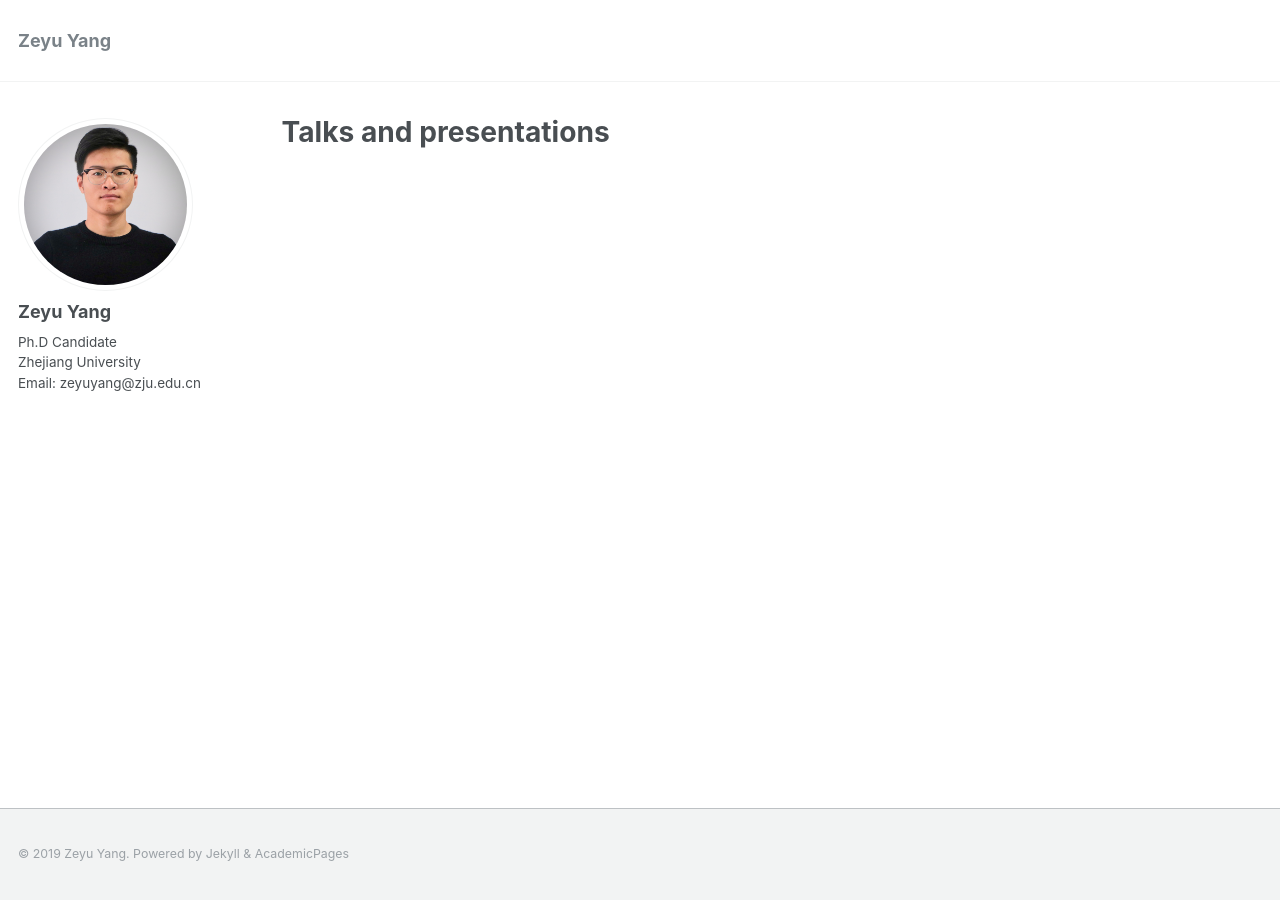
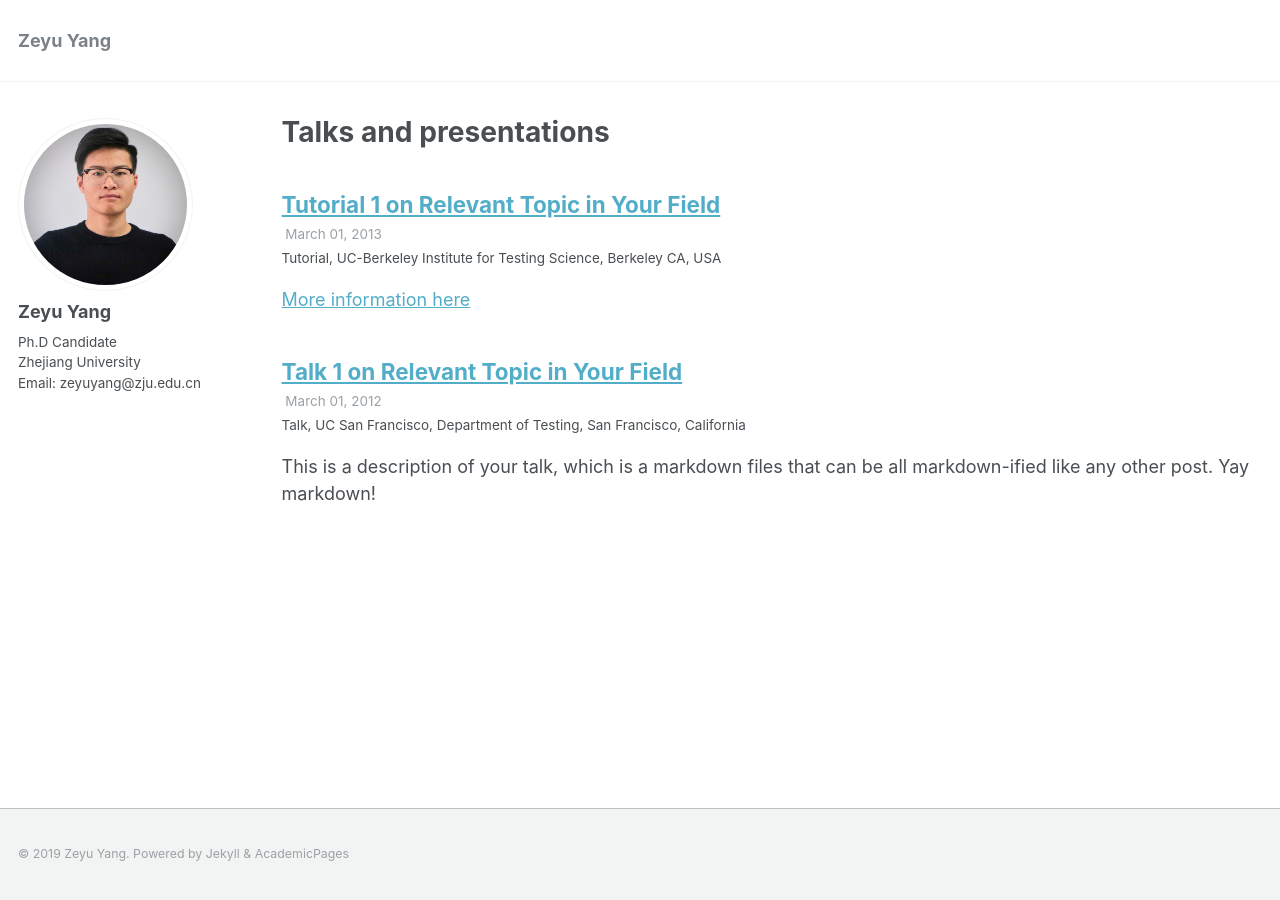
Before and after one commit to zeyuid/zeyuid.github.io, a Jekyll site: the page built from _pages/talks.html, in a window 1280 px wide. Built offline with Jekyll 4.4.1, drawn with Linux system fonts in a browser that asks for light colours; part of the change alters nothing that is shown.

Commit message:
add file

```diff
--- a/_config.yml
+++ b/_config.yml
@@ -166,15 +166,15 @@ collections:
   # teaching:
   #   output: true
   #   permalink: /:collection/:path/
-  # publications:
-  #   output: true
-  #   permalink: /:collection/:path/
-  # talks:
-  #   output: true
-  #   permalink: /:collection/:path/
-  # test:
-  #   output: true
-  #   permalink: /:collection/:path/
+  publications:
+    output: true
+    permalink: /:collection/:path/
+  talks:
+    output: true
+    permalink: /:collection/:path/
+  test:
+    output: true
+    permalink: /:collection/:path/
 
 
 # Defaults
```
